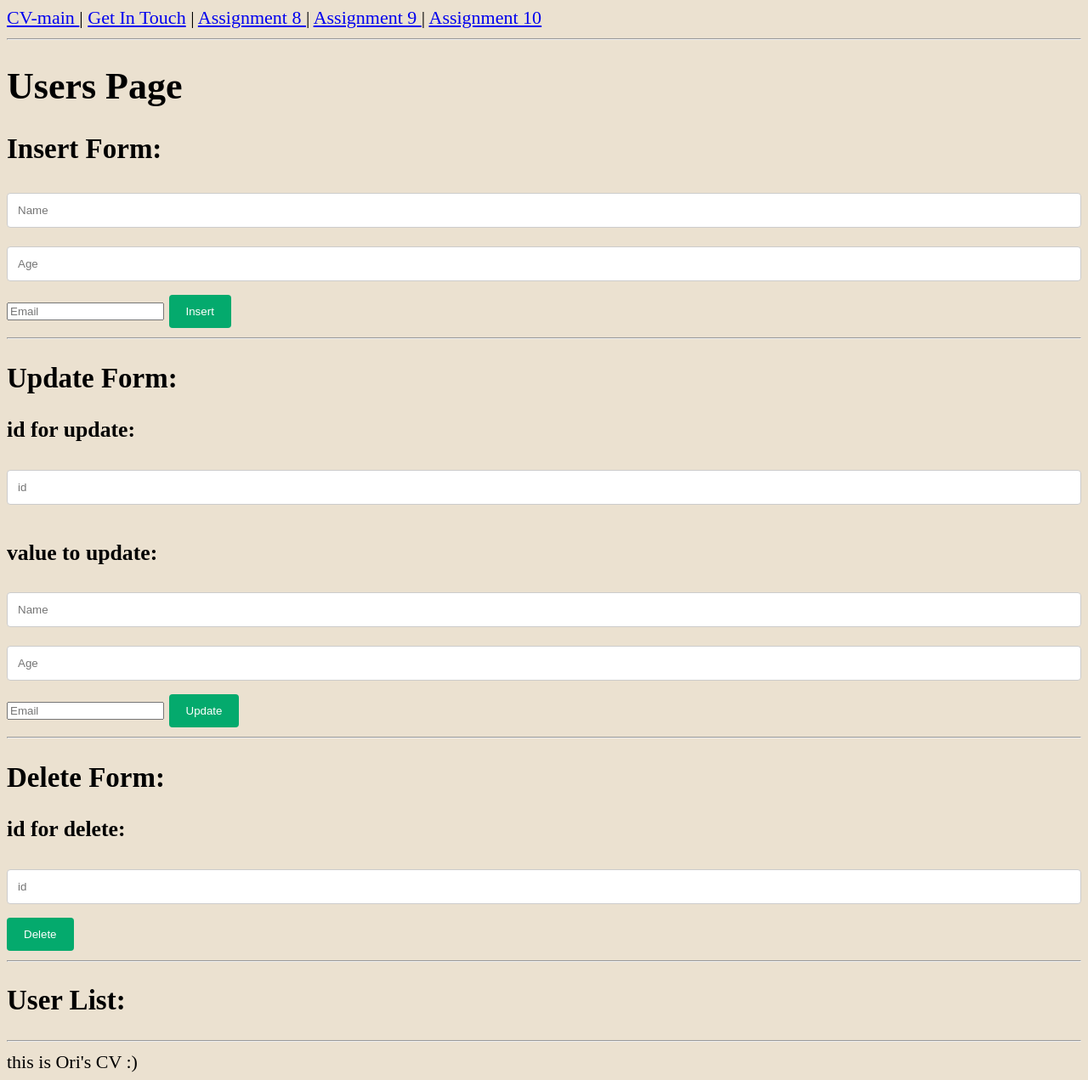
After one commit to orihen/web_exe, a Flask app: template pages/assignment10/templates/assignment10.html in a window 1280 px wide. The commit adds this page. Shown: the whole page at 85% size. Run offline with Flask 2, Linux system fonts and the light colour scheme; the template is opened without the code that fills it, so the values that code supplies are empty.

Commit message:
upload exe10

```diff
--- a/app.py
+++ b/app.py
@@ -1,7 +1,17 @@
 from flask import Flask, redirect, url_for , render_template, request , session
+from intract_with_DB import interact_db
+import mysql.connector
+
+
 
 app = Flask(__name__)
 app.secret_key= '123'
+
+mydb = mysql.connector.connect(
+  host="localhost",
+  user="root",
+  password="ywa2Znzk!"
+)
 
 
 if __name__ == '__main__':
@@ -70,3 +80,8 @@ def logout_func():
     session['user_nickname'] = ''
     session['user_password'] = ''
     return render_template('assignment9.html')
+
+
+## assignment10
+from pages.assignment10.assignment10 import assignment10
+app.register_blueprint(assignment10)
--- /dev/null
+++ b/pages/assignment10/templates/assignment10.html
@@ -0,0 +1,52 @@
+{% extends 'base.html' %}
+
+{% block title %} Assigment 10
+{% endblock %}
+
+{% block content %}
+{% set page_name='assigment10' %}
+    <h1>
+        Users Page
+    </h1>
+     {% for message in get_flashed_messages() %}
+        <h3 style="color: red" >{{ message }}</h3>
+    {% endfor %}
+    <h2> Insert Form:</h2>
+    <form action="/insert_user" method="post">
+        <input type="text" name="name" placeholder="Name">
+        <input type="text" name="age" placeholder="Age">
+        <input type="email" name="email" placeholder="Email">
+        <input type="submit" value="Insert">
+    </form>
+    <hr>
+
+     <h2> Update Form:</h2>
+    <form action="/update_user" method="post">
+        <h3>id for update:</h3>
+        <input type="text" name="id" placeholder="id">
+        <h3>value to update:</h3>
+        <input type="text" name="name" placeholder="Name">
+        <input type="text" name="age" placeholder="Age">
+        <input type="email" name="email" placeholder="Email">
+        <input type="submit" value="Update">
+    </form>
+    <hr>
+
+     <h2> Delete Form:</h2>
+    <form action="/delete_user" method="post">
+        <h3>id for delete:</h3>
+        <input type="text" name="id" placeholder="id">
+        <input type="submit" value="Delete">
+
+    </form>
+    <hr>
+
+    <h2>User List:</h2>
+
+        {% for user in users %}
+            <li>
+            <b>   {{ user.id }}: </b>  {{ user.name }} ,  {{ user.age }}, Email: {{ user.email }}
+            </li>
+        {% endfor %}
+
+{% endblock %}
--- a/templates/header.html
+++ b/templates/header.html
@@ -1,5 +1,5 @@
 <header>
     <a href="/">CV-main </a> | <a href="/GetinTouch">Get In Touch</a> |  <a href="/assignment8">  Assignment 8 </a>
     | <a href="/assignment9">  Assignment 9 </a>
-
+   | <a href="/assignment10">  Assignment 10 </a>
 </header>
```
Also changed, not shown: intract_with_DB.py (added, +36 -0 lines), pages/assignment10/assignment10.py (added, +68 -0 lines).
